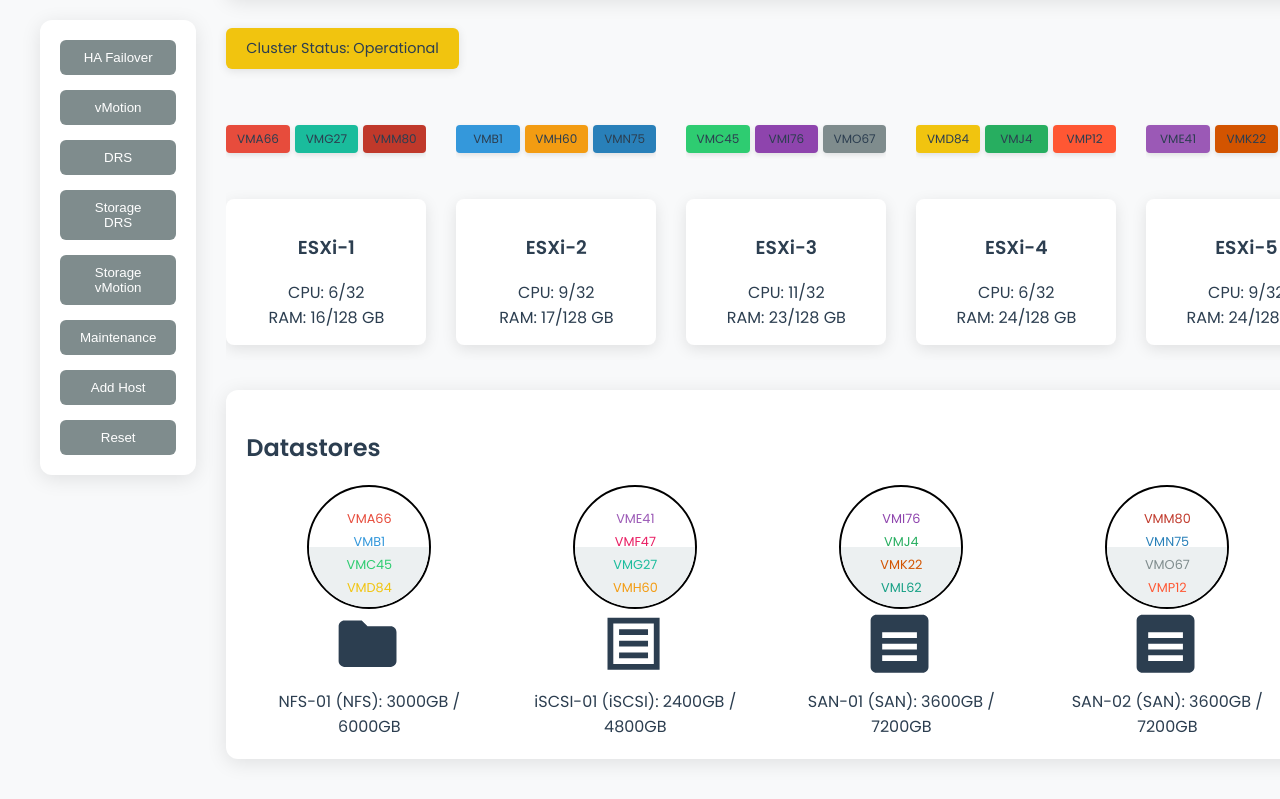
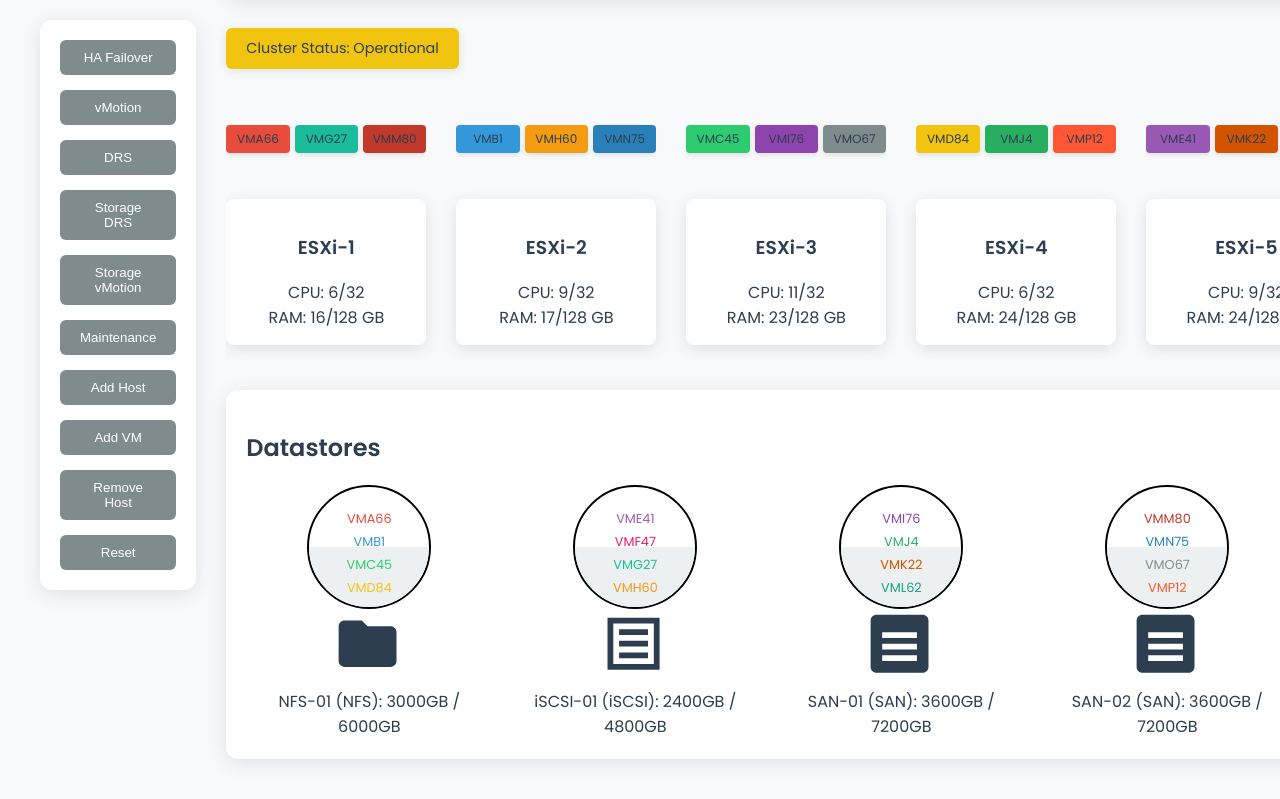
Before and after one commit to kauteetech/vSphere-Simulator, a plain HTML site: page index.html in a window 1280 px wide. Shown: the part 130-929 px from the top of the page. Drawn offline with Linux system fonts and the light colour scheme.

Commit message:
Update index Add Host and Add VMs.html

```diff
--- a/index.html
+++ b/index.html
@@ -266,6 +266,8 @@
         <button onclick="performStorageVMotion()">Storage vMotion</button>
         <button onclick="toggleMaintenance()">Maintenance</button>
         <button onclick="addHost()">Add Host</button>
+        <button onclick="addVM()">Add VM</button>
+        <button onclick="removeHost()">Remove Host</button>
         <button onclick="resetEnvironment()">Reset</button>
     </div>
     <div class="main-container">
@@ -283,6 +285,8 @@
                     <li>Use "Storage vMotion" button to auto-migrate a VM’s storage.</li>
                     <li>Click a host then "Maintenance" to enter maintenance mode; use "Exit Maintenance" below the host to exit.</li>
                     <li>Click "Add Host" to add a new ESXi host and redistribute VMs.</li>
+                    <li>Click "Add VM" to add a new VM and balance the cluster.</li>
+                    <li>Click "Remove Host" to remove the last host and redistribute VMs.</li>
                     <li>Press "Reset" to restore the initial state.</li>
                 </ul>
             </div>
@@ -353,6 +357,7 @@
         let selectedHost = null;
         let selectedVM = null;
         let hostCounter = 6;
+        let vmCounter = 18; // Track VMs beyond initial 18
 
         function initializeEnvironment() {
             hosts = Array(6).fill().map((_, i) => new Host(`ESXi-${i + 1}`));
@@ -378,6 +383,7 @@
             selectedHost = null;
             selectedVM = null;
             hostCounter = 6;
+            vmCounter = 18;
             renderCluster();
         }
 
@@ -598,7 +604,7 @@
             hostCounter++;
             const newHost = new Host(`ESXi-${hostCounter}`);
             hosts.push(newHost);
-            renderCluster(); // Render immediately to show new host
+            renderCluster();
             setTimeout(() => {
                 showPopup('Host added to vCenter', 2000);
                 setTimeout(() => {
@@ -606,9 +612,86 @@
                     setTimeout(() => {
                         redistributeVMsEvenly();
                         updateStatus(`ESXi-${hostCounter} added and VMs redistributed`);
-                    }, 120000); // 2 minutes delay
-                }, 2000); // 2 seconds after first popup
-            }, 100); // Small delay to ensure render completes
+                    }, 120000);
+                }, 2000);
+            }, 100);
+        }
+
+        function addVM() {
+            const ds = datastores[Math.floor(Math.random() * datastores.length)];
+            const storage = Math.floor(ds.capacity * 0.1); // 10% of datastore capacity
+            if (ds.used + storage > ds.capacity) {
+                updateStatus('No space in datastores to add VM');
+                return;
+            }
+
+            vmCounter++;
+            const newVM = new VM(
+                `VM${String.fromCharCode(65 + (vmCounter % 26))}${Math.floor(Math.random() * 100)}`,
+                Math.floor(Math.random() * 4) + 1,
+                Math.floor(Math.random() * 8) + 2,
+                storage,
+                ds.name
+            );
+            vms.push(newVM);
+            ds.used += storage;
+            ds.vms.push(newVM.id);
+
+            const targetHost = hosts.filter(h => h.active && !h.maintenance && h.vms.length < 9)
+                .sort((a, b) => a.vms.length - b.vms.length)[0];
+            if (!targetHost) {
+                updateStatus('No available host to place VM');
+                vms.pop();
+                ds.used -= storage;
+                ds.vms.pop();
+                return;
+            }
+
+            targetHost.vms.push(newVM);
+            renderCluster();
+            setTimeout(() => {
+                showPopup(`VM ${newVM.id} added to ${targetHost.id}`, 2000);
+                setTimeout(() => {
+                    showPopup('VMs distributed to maintain balanced cluster', 2000);
+                    setTimeout(() => {
+                        redistributeVMsEvenly();
+                        updateStatus(`VM ${newVM.id} added and VMs redistributed`);
+                    }, 120000);
+                }, 2000);
+            }, 100);
+        }
+
+        function removeHost() {
+            if (hosts.length <= 1) {
+                updateStatus('Cannot remove last host');
+                return;
+            }
+
+            const hostToRemove = hosts[hosts.length - 1];
+            if (hostToRemove.maintenance || !hostToRemove.active) {
+                updateStatus('Cannot remove host in maintenance or failed state');
+                return;
+            }
+
+            const vmsToRedistribute = hostToRemove.vms.slice();
+            hosts.pop();
+            hostCounter--;
+            renderCluster();
+            setTimeout(() => {
+                showPopup(`Host ${hostToRemove.id} removed from vCenter`, 2000);
+                setTimeout(() => {
+                    showPopup('VMs distributed to maintain balanced cluster', 2000);
+                    setTimeout(() => {
+                        vmsToRedistribute.forEach(vm => {
+                            const targetHost = hosts.filter(h => h.active && !h.maintenance && h.vms.length < 9)
+                                .sort((a, b) => a.vms.length - b.vms.length)[0];
+                            if (targetHost) targetHost.vms.push(vm);
+                        });
+                        redistributeVMsEvenly();
+                        updateStatus(`ESXi-${hostCounter + 1} removed and VMs redistributed`);
+                    }, 120000);
+                }, 2000);
+            }, 100);
         }
 
         function simulateHA() {
```
